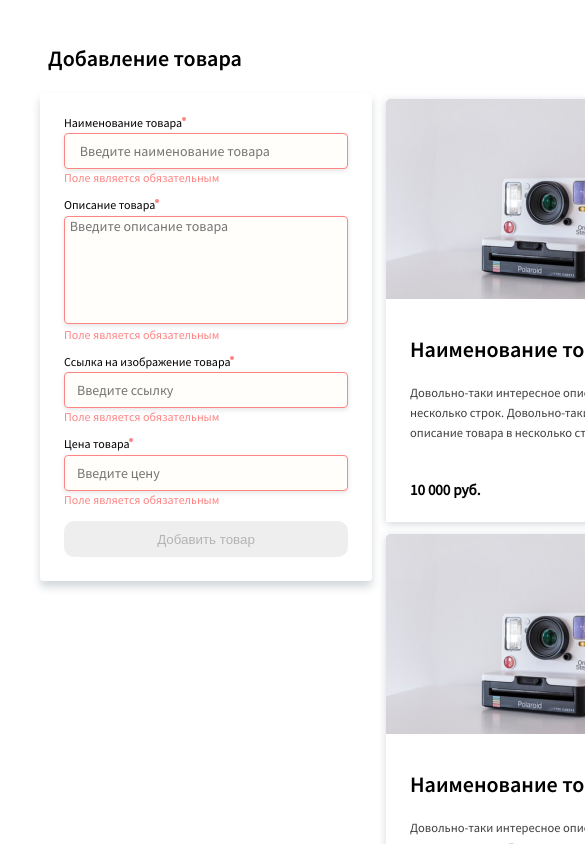
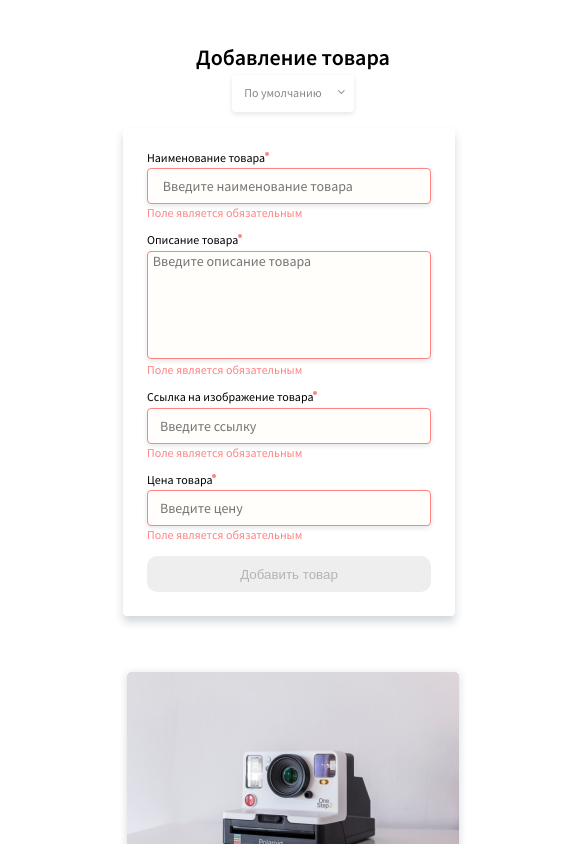
Before and after one commit to Roman-wdesign/proj, a Vue app: page /#/ in a window 390 px wide. Shown: the top 844 px of the page, 585 px wide, since content can reach past the window. Built offline with nearby package versions, Linux system fonts and the light colour scheme.

Commit message:
mobile was added

```diff
--- a/src/components/Form.vue
+++ b/src/components/Form.vue
@@ -134,7 +134,7 @@ export default {
       this.realNumber = null;
       this.indicatorChange = true;
 
-      return alert("Форма отправлена");
+      return alert("Товар был добавлен в список");
     }
   },
   computed: {
--- a/src/style/modules/form.scss
+++ b/src/style/modules/form.scss
@@ -1,4 +1,9 @@
 .form {
+  @media (max-width: 576px){
+    position:relative;
+    margin-bottom: 5rem;
+
+  }
   position: sticky;
   position: -webkit-sticky;
   top: 0;
--- a/src/style/modules/product.scss
+++ b/src/style/modules/product.scss
@@ -1,4 +1,8 @@
 .prod_main {
+  @media (max-width: 576px){
+    margin-bottom: 2rem;
+  }
+
   margin: 6px;
   width: 332px;
   height: 423px;
@@ -60,6 +64,11 @@
 
 
 .product-list {
+  @media (max-width: 576px){
+    display:flex;
+    flex-direction:column;
+    justify-content: center;
+  }
   display: flex;
   //justify-content: center;
   flex-direction: row;
--- a/src/style/style.scss
+++ b/src/style/style.scss
@@ -15,6 +15,15 @@ html {
 }
 
 .container {
+  @media (max-width: 576px) {
+    margin: 0 auto;
+    padding: 32px;
+    width: 570px;
+    display: flex;
+    flex-direction: column;
+    justify-content: center;
+
+  }
   padding: 32px;
   margin: 0 auto;
   width: 1440px;
@@ -26,7 +35,12 @@ html {
 }
 
 .core {
-
+  @media (max-width: 576px){
+    display: flex;
+    flex-direction: column;
+    justify-content: center;
+    align-items: center;
+  }
   display: flex;
   flex-direction: row;
   justify-content: center;
@@ -43,7 +57,10 @@ h2 {
 }
 
 .header {
-
+  @media (max-width: 576px){
+    display: flex;
+    flex-direction:column;
+  }
   margin-bottom: 16px;
   padding: 0 8px;
   display: flex;
```
